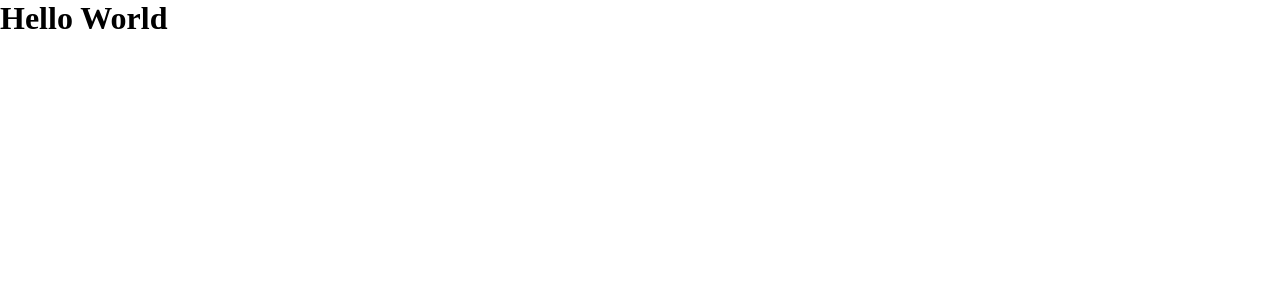
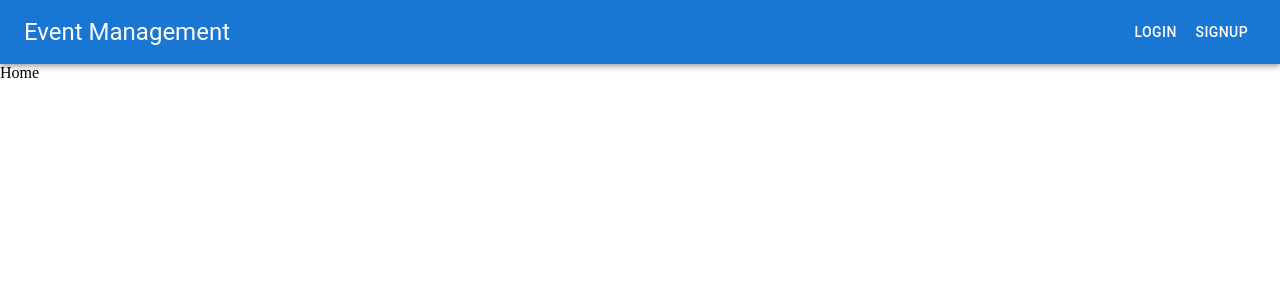
Before and after one commit to tusharbansodkar/Event-Management-Platform, a React (Vite) app in the folder frontend/: page / in a window 1280 px wide. Shown: the top 300 px of the page. Built offline with nearby package versions, Linux system fonts and the light colour scheme.

Commit message:
added navbar, routers and pages

```diff
--- a/frontend/src/App.jsx
+++ b/frontend/src/App.jsx
@@ -1,7 +1,23 @@
+import { BrowserRouter as Router, Routes, Route } from "react-router-dom";
 import "./App.css";
+import Navbar from "./components/navbar";
+import Home from "./pages/Home";
+import Login from "./pages/Login";
+import Signup from "./pages/Signup";
+import Dashboard from "./pages/Dashboard";
 
 function App() {
-  return <h1>Hello World</h1>;
+  return (
+    <Router>
+      <Navbar />
+      <Routes>
+        <Route path="/" element={<Home />} />
+        <Route path="/login" element={<Login />} />
+        <Route path="/signup" element={<Signup />} />
+        <Route path="/dashboard" element={<Dashboard />} />
+      </Routes>
+    </Router>
+  );
 }
 
 export default App;
--- /dev/null
+++ b/frontend/src/components/Navbar.jsx
@@ -0,0 +1,22 @@
+import { AppBar, Toolbar, Typography, Button } from "@mui/material";
+import { Link } from "react-router-dom";
+
+const Navbar = () => {
+  return (
+    <AppBar position="static">
+      <Toolbar>
+        <Typography variant="h5" sx={{ flexGrow: 1 }}>
+          Event Management
+        </Typography>
+        <Button color="inherit" component={Link} to="/login">
+          Login
+        </Button>
+        <Button color="inherit" component={Link} to="/signup">
+          Signup
+        </Button>
+      </Toolbar>
+    </AppBar>
+  );
+};
+
+export default Navbar;
--- /dev/null
+++ b/frontend/src/pages/Dashboard.jsx
@@ -0,0 +1,4 @@
+const Dashboard = () => {
+  return <div>Dashboard</div>;
+};
+export default Dashboard;
--- /dev/null
+++ b/frontend/src/pages/Home.jsx
@@ -0,0 +1,4 @@
+const Home = () => {
+  return <div>Home</div>;
+};
+export default Home;
--- /dev/null
+++ b/frontend/src/pages/Login.jsx
@@ -0,0 +1,4 @@
+const Login = () => {
+  return <div>Login</div>;
+};
+export default Login;
--- /dev/null
+++ b/frontend/src/pages/Signup.jsx
@@ -0,0 +1,4 @@
+const Signup = () => {
+  return <div>Signup</div>;
+};
+export default Signup;
```
